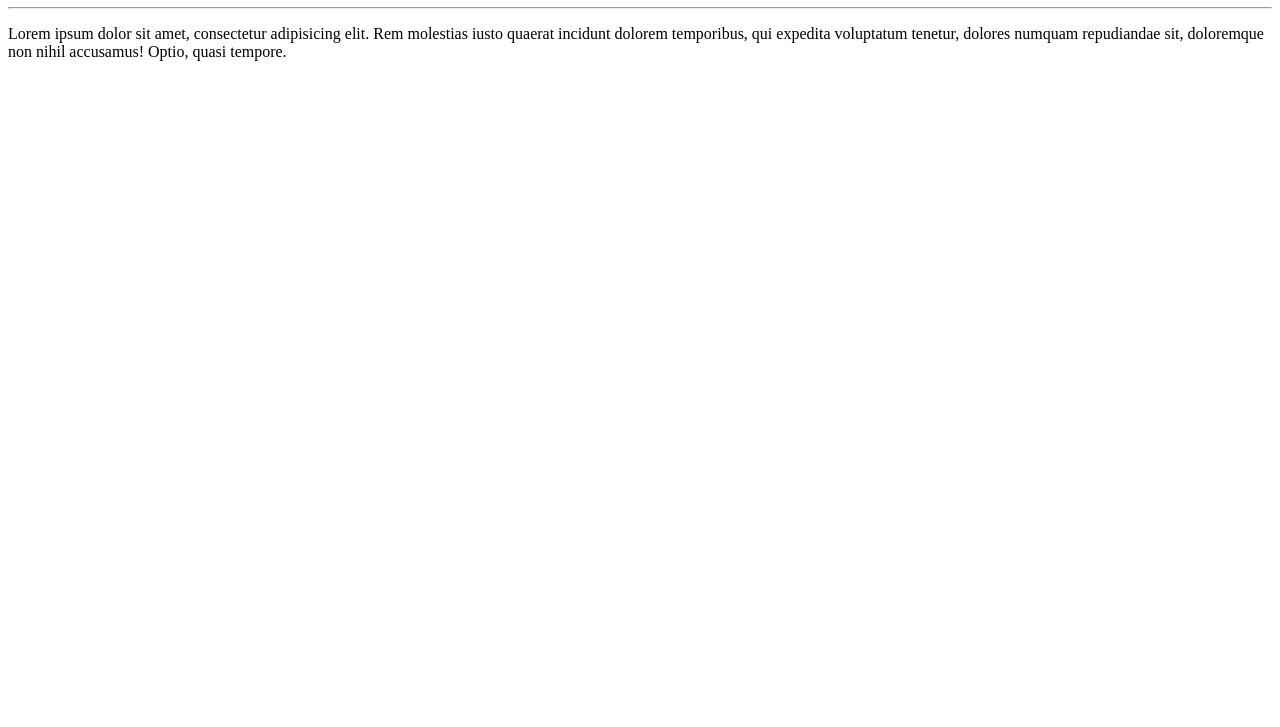
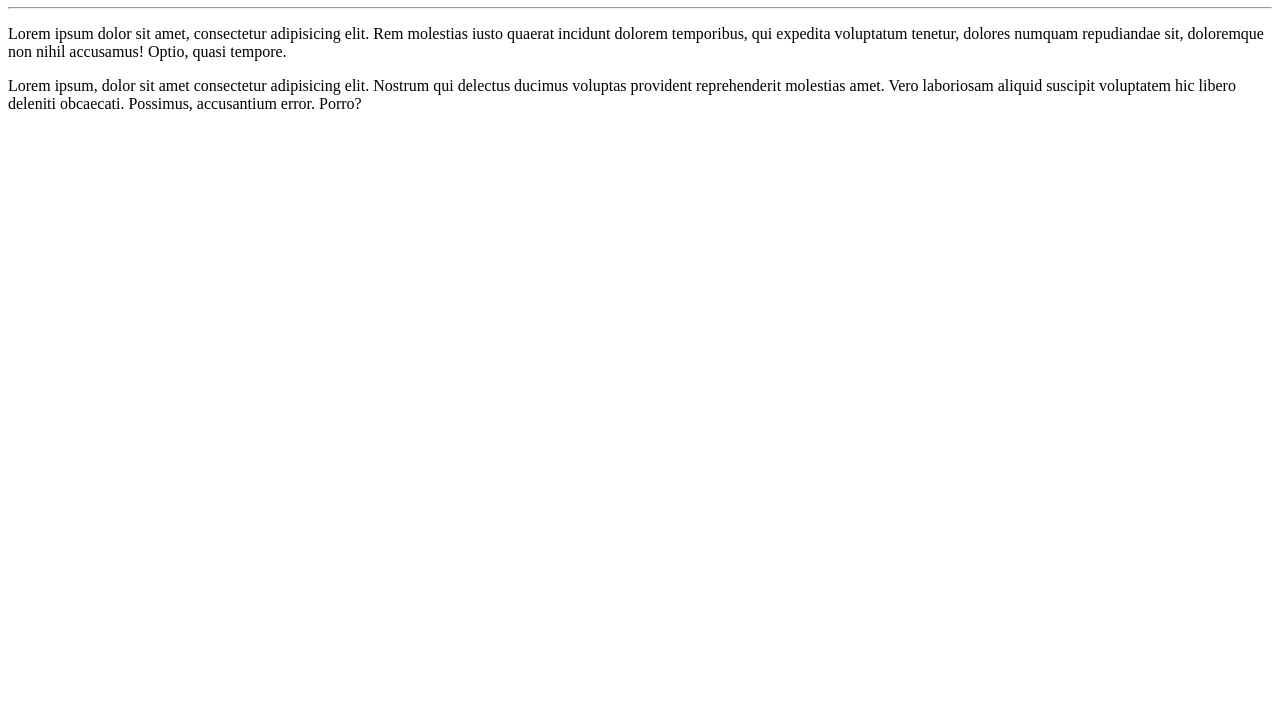
Before and after one commit to Tassio-Sales/Projeto1, a plain HTML site: page site-exemplo/index.html in a window 1280 px wide. Shown: the part 73-800 px from the top of the page. Drawn offline with Linux system fonts and the light colour scheme.

Commit message:
Adicionei um parágrafo

```diff
--- a/site-exemplo/index.html
+++ b/site-exemplo/index.html
@@ -10,5 +10,6 @@
     <h1>Olá, mundo!</h1>
     <hr>
     <p>Lorem ipsum dolor sit amet, consectetur adipisicing elit. Rem molestias iusto quaerat incidunt dolorem temporibus, qui expedita voluptatum tenetur, dolores numquam repudiandae sit, doloremque non nihil accusamus! Optio, quasi tempore.</p>
+    <p>Lorem ipsum, dolor sit amet consectetur adipisicing elit. Nostrum qui delectus ducimus voluptas provident reprehenderit molestias amet. Vero laboriosam aliquid suscipit voluptatem hic libero deleniti obcaecati. Possimus, accusantium error. Porro?</p>
 </body>
 </html>
```
